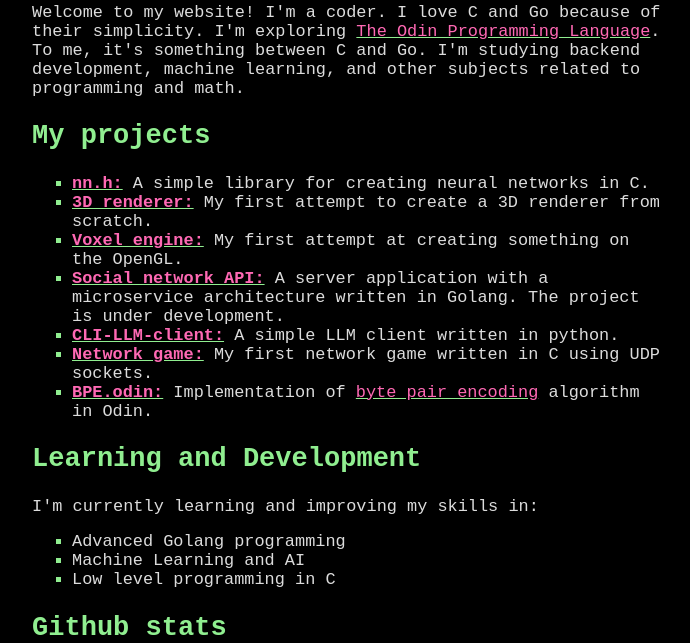
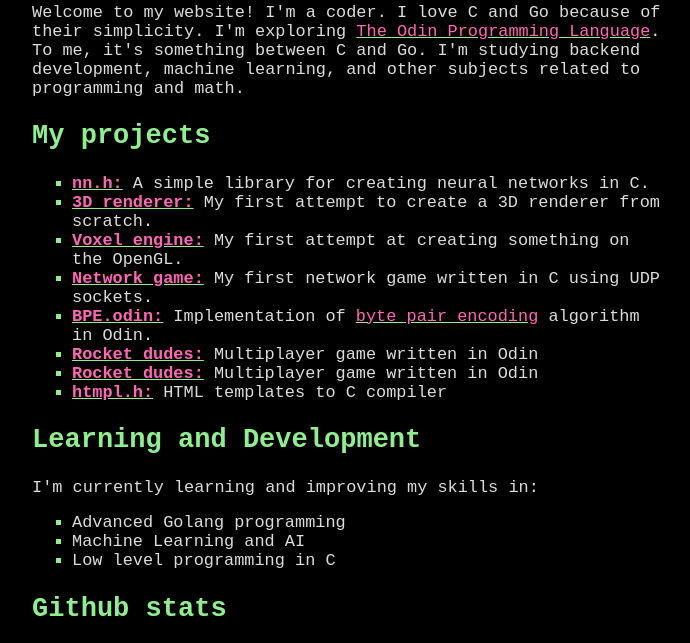
Before and after one commit to me7alix/me7alix.github.io, a plain HTML site: page index.html in a window 1280 px wide. Shown: the part 92-735 px from the top of the page, without its empty margins (292-982 px from the left). Drawn offline with Linux system fonts and the light colour scheme; grey boxes are pictures that could not be loaded.

Commit message:
changed projects list

```diff
--- a/index.html
+++ b/index.html
@@ -12,10 +12,11 @@
       <li><strong><a href="https://github.com/me7alix/nn.h">nn.h:</a></strong> A simple library for creating neural networks in C.</li>
       <li><strong><a href="https://github.com/me7alix/3D-renderer">3D renderer:</a></strong> My first attempt to create a 3D renderer from scratch.</li>
       <li><strong><a href="https://github.com/me7alix/voxel-engine">Voxel engine:</a></strong> My first attempt at creating something on the OpenGL.</li>
-      <li><strong><a href="">Social network API:</strong></a> A server application with a microservice architecture written in Golang. The project is under development.</li>
-      <li><strong><a href="https://github.com/me7alix/cli-llm-client">CLI-LLM-client:</a></strong> A simple LLM client written in python.</li>
       <li><strong><a href="https://github.com/me7alix/network-game">Network game:</a></strong> My first network game written in C using UDP sockets.</li>
       <li><strong><a href="https://github.com/me7alix/bpe.odin">BPE.odin:</a></strong> Implementation of <a href="https://en.wikipedia.org/wiki/Byte_pair_encoding">byte pair encoding</a> algorithm in Odin.</li>
+      <li><strong><a href="https://github.com/me7alix/rocket-dudues">Rocket dudes:</a></strong> Multiplayer game written in Odin</li>
+      <li><strong><a href="https://github.com/me7alix/rocket-dudues">Rocket dudes:</a></strong> Multiplayer game written in Odin</li>
+      <li><strong><a href="https://github.com/me7alix/htmpl.h">htmpl.h:</a></strong> HTML templates to C compiler</li>
     </ul>
     <h2>Learning and Development</h2>
     <p>I'm currently learning and improving my skills in:</p>
```
